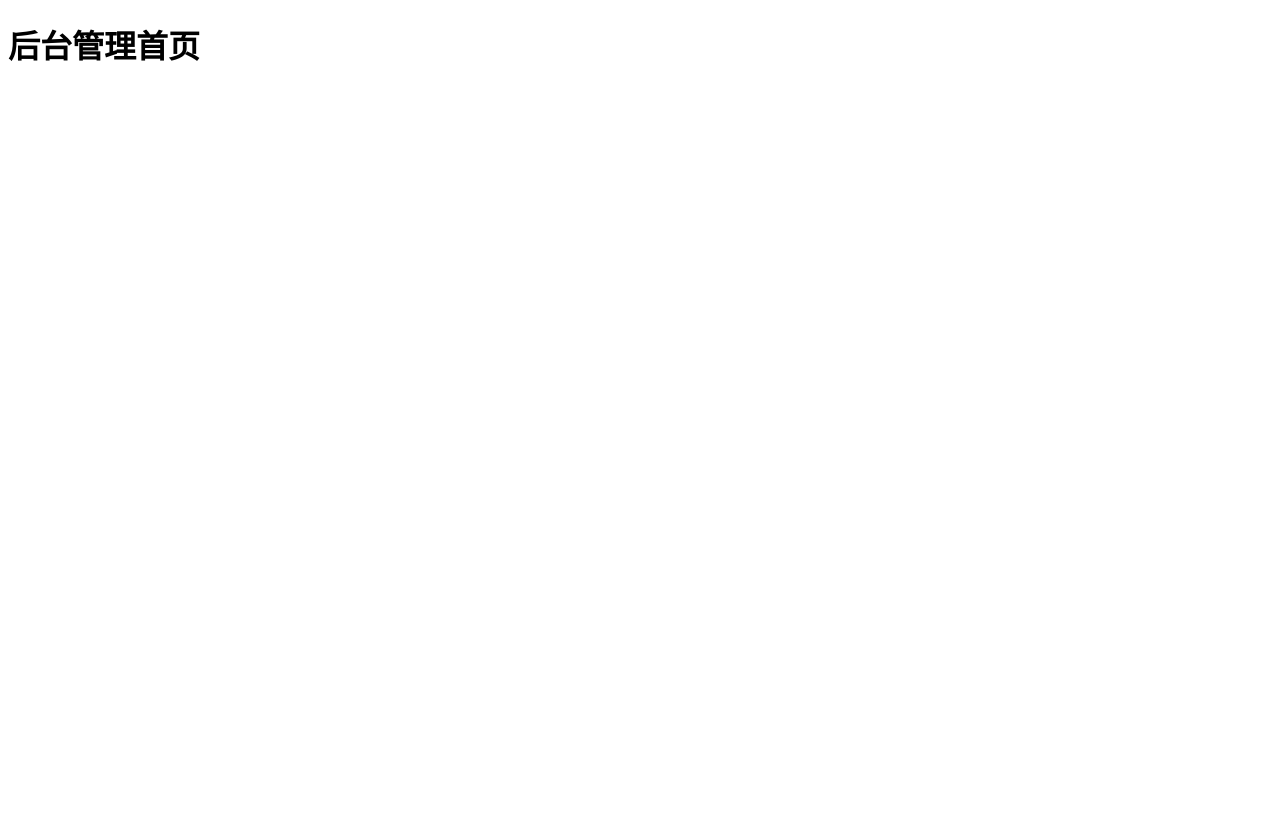
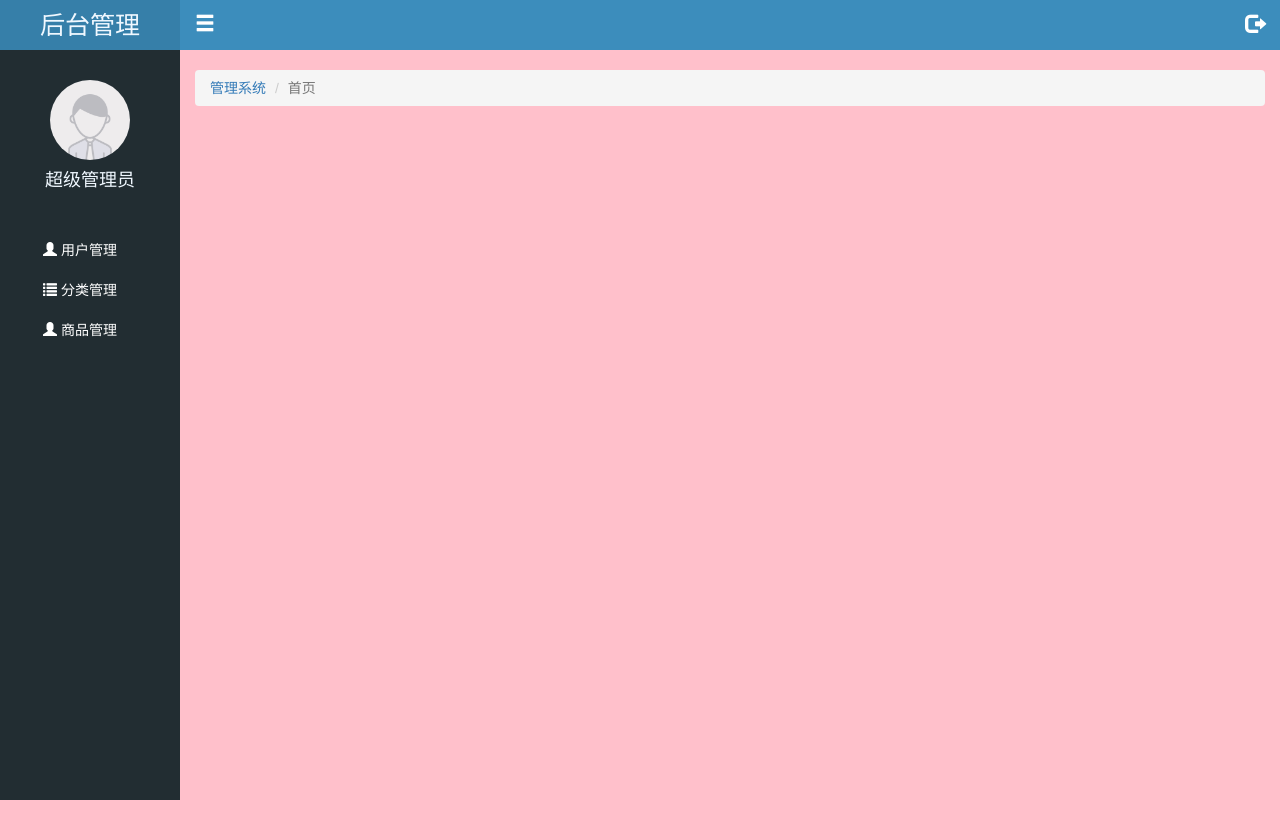
Before and after one commit to tongyangdejiezou/letao, a website: page public/admin/index.html in a window 1280 px wide. Before the commit the page ends 800 px from the top, so only its background shows below. Drawn offline with Linux system fonts and the light colour scheme.

Commit message:
首页-静态公共部分完成

```diff
--- a/public/admin/css/common.css
+++ b/public/admin/css/common.css
@@ -1,5 +1,17 @@
 .body-bg {
   background-color: #222d32;
+}
+a,
+a:link,
+a:visited,
+a:hover,
+a:active {
+  text-decoration: none;
+}
+ul {
+  list-style: none;
+  margin: 0;
+  padding: 0;
 }
 .panel .panel-title {
   height: 40px;
@@ -9,3 +21,86 @@
 .mt_150 {
   margin-top: 150px;
 }
+.mt_20 {
+  margin-top: 20px;
+}
+.lt_aside {
+  width: 180px;
+  height: 100%;
+  position: fixed;
+  left: 0;
+  top: 0;
+  background-color: #222d32;
+  z-index: 99;
+}
+.lt_aside .brand{
+  height: 50px;
+  width: 100%;
+  line-height: 50px;
+  text-align: center;
+  font-size: 25px;
+  background-color: #367fa9;
+}
+.lt_aside .brand a {
+  color: aliceblue;
+
+}
+.lt_aside .user {
+  padding-top: 30px;
+  height: 180px;
+}
+.lt_aside .user img {
+  width: 80px;
+  height: 80px;
+  border-radius: 50%;
+  display: block;
+  margin: 0 auto;
+}
+.lt_aside .user p {
+  height: 40px;
+  line-height: 40px;
+  color: aliceblue;
+  text-align: center;
+  font-size: 18px;
+}
+.lt_aside .nav a {
+  display: block;
+  width: 100%;
+  height: 40px;
+  line-height: 40px;
+  /* text-align: center; */
+  color: #fff;
+  padding-left: 40px;
+  border-left: 3px solid transparent;
+}
+.lt_aside .nav a.current {
+  background-color: #1d1f21;
+  border-left: 3px solid #069;
+}
+.lt_aside .nav .child a {
+  padding-left: 60px;
+}
+.lt_main {
+  padding-left: 180px;
+  height: 1000px;
+  padding-top: 50px;
+  background-color: pink;
+}
+.lt_topbar {
+  height: 50px;
+  background-color: #3c8dbc;
+  position: fixed;
+  left: 0;
+  top: 0;
+  width: 100%;
+  padding-left: 180px;
+}
+
+.lt_topbar a {
+  width: 50px;
+  height: 50px;
+  line-height: 50px;
+  text-align: center;
+  color: #fff;
+  font-size: 20px;
+}
--- a/public/admin/index.html
+++ b/public/admin/index.html
@@ -1,12 +1,84 @@
 <!DOCTYPE html>
 <html lang="en">
-<head>
-  <meta charset="UTF-8">
-  <meta name="viewport" content="width=device-width, initial-scale=1.0">
-  <meta http-equiv="X-UA-Compatible" content="ie=edge">
-  <title>Document</title>
-</head>
-<body>
-  <h1>后台管理首页</h1>
-</body>
+  <head>
+    <meta charset="UTF-8" />
+    <meta name="viewport" content="width=device-width, initial-scale=1.0" />
+    <meta http-equiv="X-UA-Compatible" content="ie=edge" />
+    <title>乐淘后台登录页</title>
+    <link rel="stylesheet" href="./lib/bootstrap/css/bootstrap.css" />
+    <link
+      rel="stylesheet"
+      href="./lib/bootstrap-validator/css/bootstrapValidator.css"
+    />
+    <link rel="stylesheet" href="./lib/nprogress/nprogress.css" />
+    <link rel="stylesheet" href="./css/common.css" />
+    <style></style>
+  </head>
+  <body>
+    <!-- 左侧侧边栏 -->
+    <div class="lt_aside">
+      <div class="brand">
+        <a href="#">后台管理</a>
+      </div>
+
+      <div class="user">
+        <img src="./images/default.png" alt="" />
+        <p>超级管理员</p>
+      </div>
+
+      <div class="nav">
+        <ul>
+          <li>
+            <a href="user.html"
+              ><i class="glyphicon glyphicon-user"></i> <span>用户管理</span></a
+            >
+          </li>
+          <li>
+            <a href="javascript:;"
+              ><i class="glyphicon glyphicon-list"></i> <span>分类管理</span></a
+            >
+            <div class="child" style="display: none">
+              <a href="first.html"
+                >
+                <span>一级分类</span></a
+              >
+              <a href="second.html"
+                >
+                <span>二级分类</span></a
+              >
+            </div>
+          </li>
+          <li>
+            <a href="product.html"
+              ><i class="glyphicon glyphicon-user"></i> <span>商品管理</span></a
+            >
+          </li>
+        </ul>
+      </div>
+    </div>
+    <!-- 右侧侧边栏 -->
+    <div class="lt_main">
+      <!-- 头部topbar -->
+      <div class="lt_topbar">
+        <a href="#" class="pull-left icon_menu"><i class="glyphicon glyphicon-menu-hamburger"></i></a>
+        <a href="#" class="pull-right icon-logout"><i class="glyphicon glyphicon-log-out"></i></a>
+      </div>
+      <!-- 流式布局容器 container-fluid -->
+      <div class="container-fluid">
+        <!-- 路径导航 -->
+        <ol class="breadcrumb mt_20">
+          <li><a href="index.html">管理系统</a></li>
+          <!-- <li><a href="#">首页</a></li> -->
+          <li class="active">首页</li>
+        </ol>
+      </div>
+    </div>
+
+    <script src="./lib/jquery/jquery.min.js"></script>
+    <script src="./lib/bootstrap/js/bootstrap.js"></script>
+    <script src="./lib/bootstrap-validator/js/bootstrapValidator.min.js"></script>
+    <script src="./lib/nprogress/nprogress.js"></script>
+    <script src="./js/common.js"></script>
+    <script src="./js/index.js"></script>
+  </body>
 </html>
```
Also changed, not shown: public/admin/js/index.js (added).
